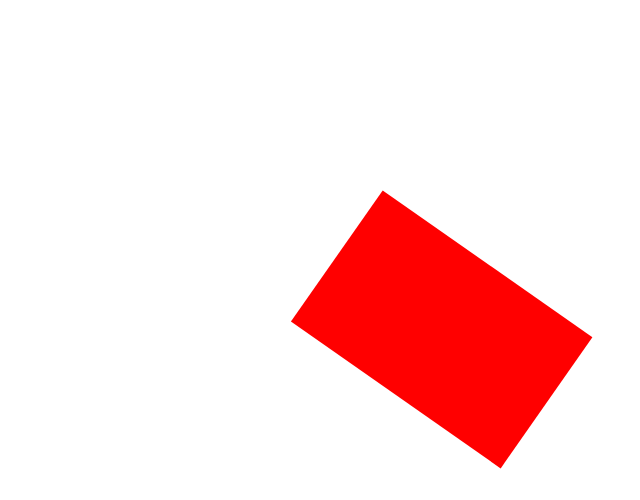
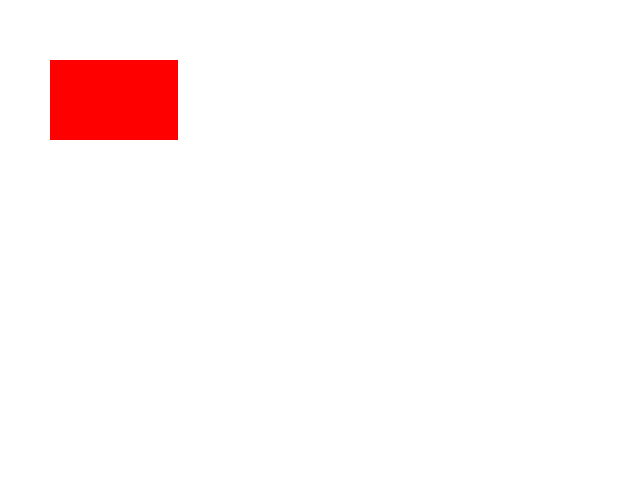
Before and after one commit to Matthew-Tilley/SANDBOX-8, a plain HTML site: page index.html in a window 1280 px wide. Shown: the part 300-800 px from the top of the page, without its empty margins (526-1166 px from the left). Drawn offline with Linux system fonts and the light colour scheme.

Commit message:
Reset practice area.

```diff
--- a/primary.css
+++ b/primary.css
@@ -21,6 +21,6 @@ body
 	height:						10vh;
 	width:						10vw;
 
-	transform: 					rotateZ(35deg) scale(2) translate(200px);
+
 	background-color: 			red;
 }
```
